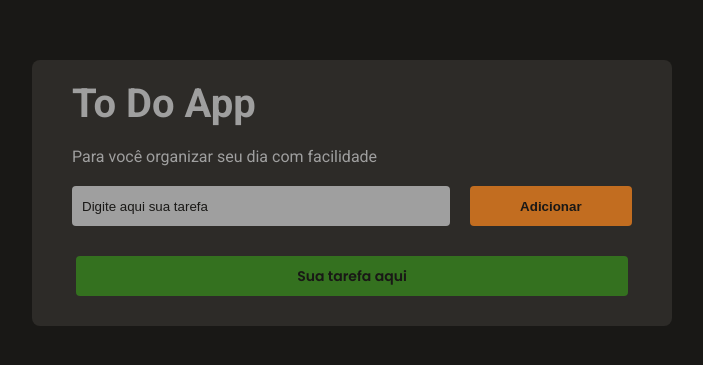
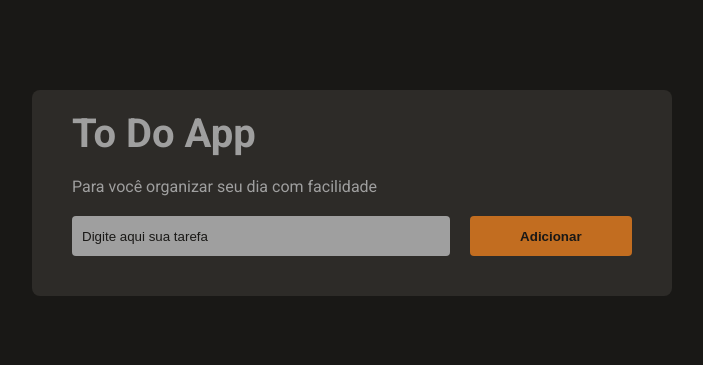
Before and after one commit to Beatrizrodri/toDo, a React (Vite) app: page / in a window 1280 px wide. Shown: the part 207-572 px from the top of the page, without its empty margins (288-991 px from the left). Built offline with nearby package versions, Linux system fonts and the light colour scheme.

Commit message:
add deleteTask and addTask component function

```diff
--- a/src/components/AddButton/index.jsx
+++ /dev/null
@@ -1,10 +0,0 @@
-import './styles.css';
-
-export default function AddButton() {
-  return (
-    <div id="content-add-button">
-      <input type="text" placeholder="Digite aqui sua tarefa" />
-      <button type="submit">Adicionar</button>
-    </div>
-  );
-}
--- /dev/null
+++ b/src/components/AddTask/index.jsx
@@ -0,0 +1,29 @@
+import { useState } from 'react';
+import './styles.css';
+
+export default function AddTask({ addTask }) {
+  const [task, setTask] = useState('');
+
+  function handleAddTask() {
+    const newTask = {
+      id: new Date().getTime(),
+      task,
+    };
+
+    addTask(oldTasks => [...oldTasks, newTask]);
+  }
+
+  return (
+    <div id="content-add-button">
+      <input
+        type="text"
+        placeholder="Digite aqui sua tarefa"
+        onChange={event => setTask(event.target.value)}
+        value={task}
+      />
+      <button type="submit" onClick={handleAddTask}>
+        Adicionar
+      </button>
+    </div>
+  );
+}
--- a/src/components/Container/index.jsx
+++ b/src/components/Container/index.jsx
@@ -1,15 +1,21 @@
 import Title from '../Title';
-import AddButton from '../AddButton';
+import AddTask from '../AddTask';
 import './styles.css';
 import Task from '../Task';
+import { useState } from 'react';
 
 export default function Container() {
+  const [tasks, setTasks] = useState([]);
+
   return (
     <div id="container">
       <div id="content">
         <Title />
-        <AddButton />
-        <Task />
+        <AddTask addTask={setTasks} />
+        {tasks &&
+          tasks.map(task => (
+            <Task key={task.id} task={task} onDelete={setTasks} />
+          ))}
       </div>
     </div>
   );
--- a/src/components/Task/index.jsx
+++ b/src/components/Task/index.jsx
@@ -1,10 +1,15 @@
 import './styles.css';
 
-export default function Task() {
+export default function Task({ task, onDelete }) {
+  function handleDeleteTask() {
+    onDelete(tasks => tasks.filter(t => t.id !== task.id));
+  }
+
   return (
     <div className="task-container">
       <div className="task">
-        <span className="task-value">Sua tarefa aqui</span>
+        <span className="task-value">{task.task}</span>
+        <button onClick={handleDeleteTask}>delete</button>
       </div>
     </div>
   );
```
Also changed, not shown: src/components/AddTask/styles.css (renamed from src/components/AddButton/styles.css).
